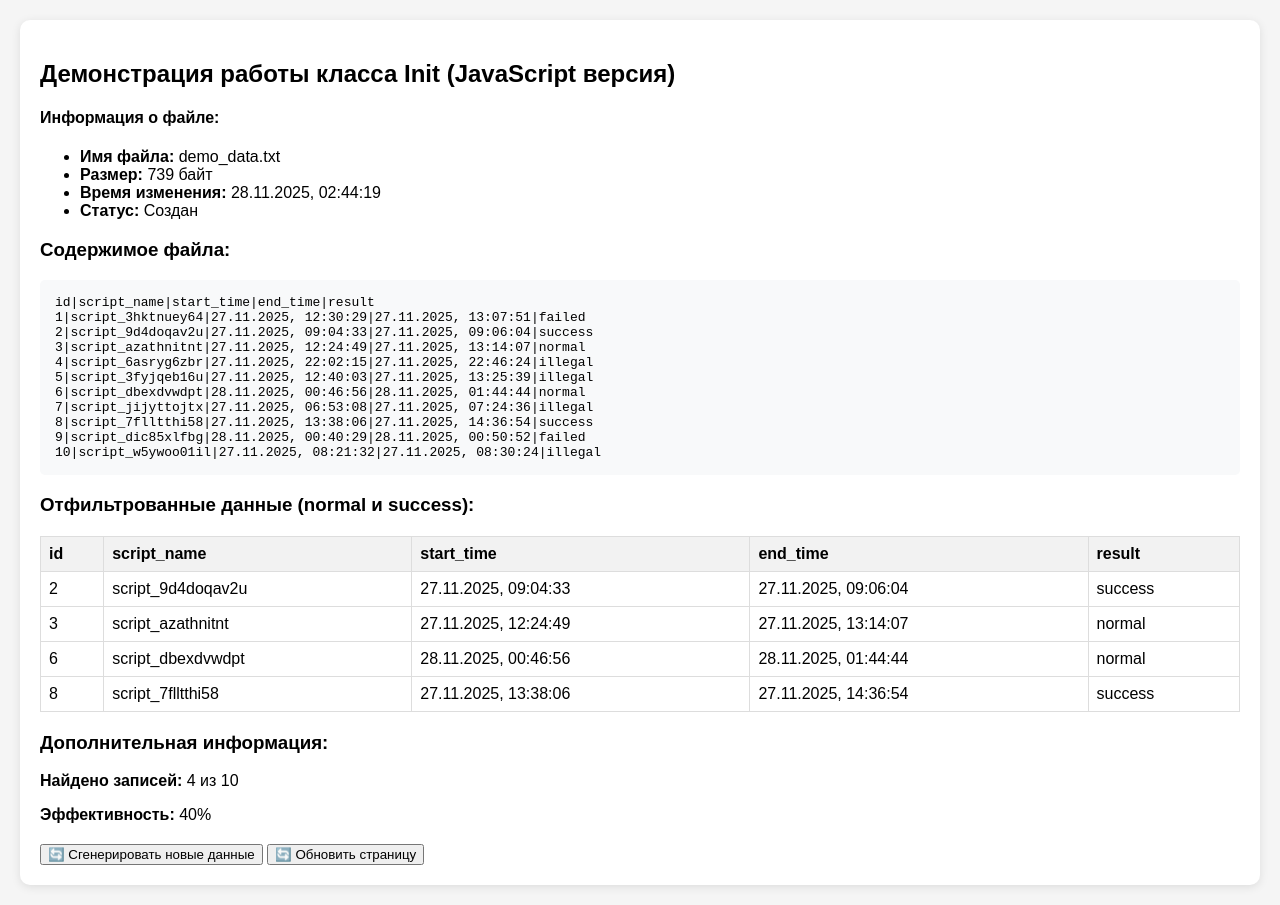
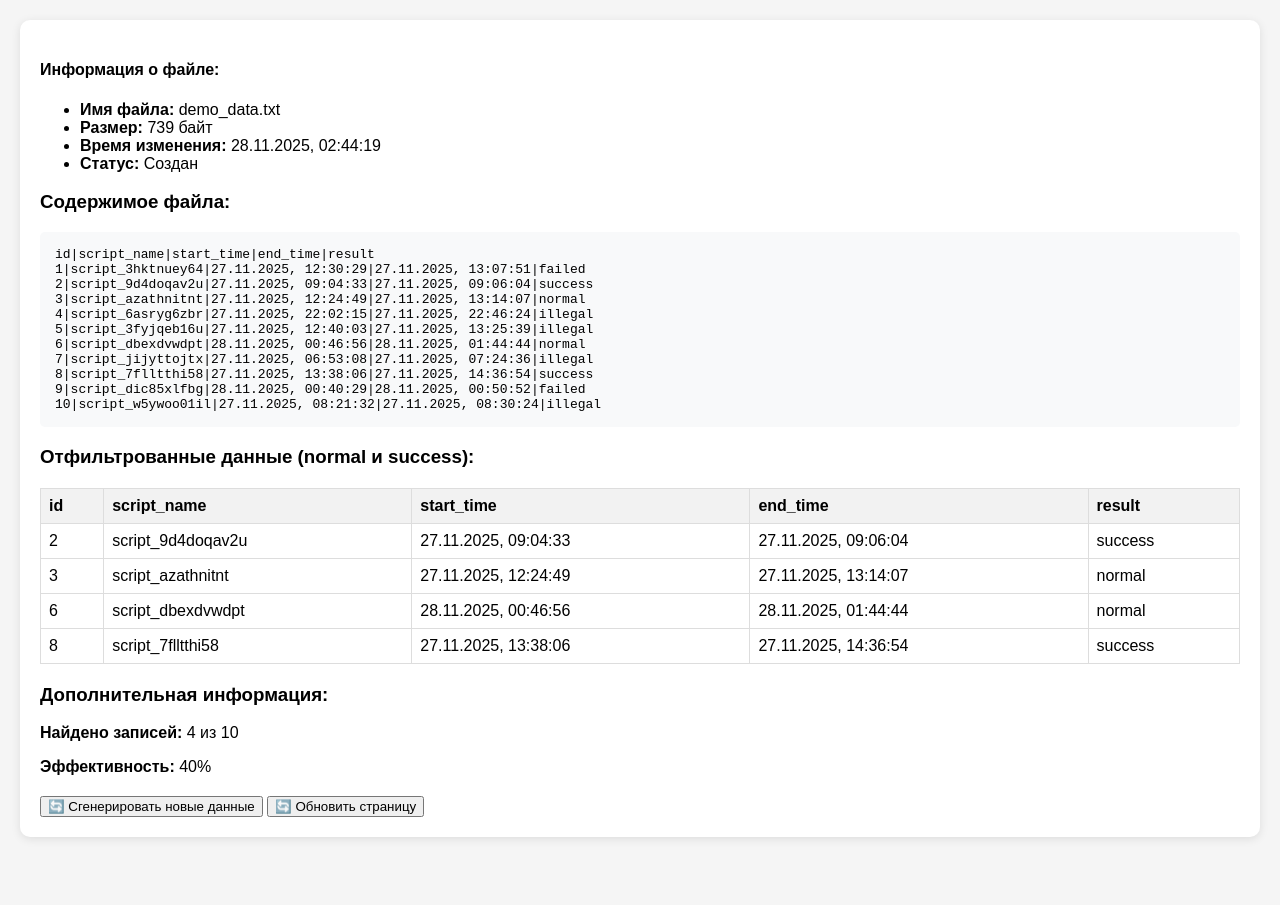
Before and after one commit to Fedgo-Pedro/miniature-tribble, a plain HTML site: page index.html in a window 1280 px wide. After the commit the page ends 857 px from the top, so only its background shows below. Drawn offline with Linux system fonts and the light colour scheme.

Commit message:
index.html

```diff
--- a/index.html
+++ b/index.html
@@ -47,10 +47,9 @@
 </head>
 <body>
     <div class="container">
-        <h2>Демонстрация работы класса Init (JavaScript версия)</h2>
+
 
         <div id="fileInfo">
-            <!-- Информация о файле будет здесь -->
         </div>
 
         <h3>Содержимое файла:</h3>
@@ -58,12 +57,10 @@
 
         <h3>Отфильтрованные данные (normal и success):</h3>
         <div id="filteredResults">
-            <!-- Отфильтрованные данные будут здесь -->
         </div>
 
         <h3>Дополнительная информация:</h3>
         <div id="stats">
-            <!-- Статистика будет здесь -->
         </div>
 
         <div style="margin-top: 20px;">
@@ -80,7 +77,6 @@
                 this.filename = 'demo_data';
             }
 
-            // Создание данных
             create() {
                 const results = ['normal', 'illegal', 'failed', 'success'];
                 this.data = [];
@@ -104,12 +100,10 @@
                 return this.data;
             }
 
-            // Форматирование времени
             formatTimestamp(timestamp) {
                 return new Date(timestamp * 1000).toLocaleString('ru-RU');
             }
 
-            // Сохранение в localStorage
             saveToLocalStorage() {
                 let content = "id|script_name|start_time|end_time|result\n";
                 this.data.forEach(row => {
@@ -120,13 +114,12 @@
                 return content;
             }
 
-            // Чтение из localStorage
             readFromLocalStorage() {
                 const content = localStorage.getItem('init_data');
                 if (!content) return [];
 
                 const lines = content.trim().split('\n');
-                lines.shift(); // Пропускаем заголовок
+                lines.shift();
 
                 const data = [];
                 lines.forEach(line => {
@@ -147,7 +140,6 @@
                 return data;
             }
 
-            // Фильтрация данных
             get() {
                 const allData = this.readFromLocalStorage();
                 return allData.filter(row =>
@@ -155,7 +147,6 @@
                 );
             }
 
-            // Получение информации о "файле"
             getFileInfo() {
                 const content = localStorage.getItem('init_data');
                 return {
@@ -167,10 +158,8 @@
             }
         }
 
-        // Создаем экземпляр класса
         const init = new Init();
 
-        // Функция для отображения информации о файле
         function displayFileInfo() {
             const fileInfo = init.getFileInfo();
             let html = '<h4>Информация о файле:</h4><ul>';
@@ -181,13 +170,11 @@
             document.getElementById('fileInfo').innerHTML = html;
         }
 
-        // Функция для отображения содержимого файла
         function displayFileContent() {
             const content = localStorage.getItem('init_data');
             document.getElementById('fileContent').textContent = content || 'Файл не существует';
         }
 
-        // Функция для отображения отфильтрованных данных
         function displayFilteredResults() {
             const results = init.get();
 
```
